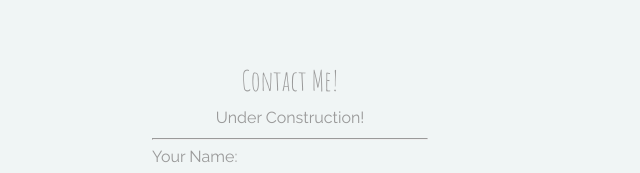
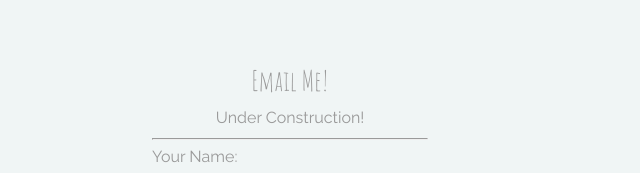
Before and after one commit to laurenewright/Final-Project, a plain HTML site: page contact.html in a window 1280 px wide. Shown: the part 122-295 px from the top of the page, 632-1272 px from the left. Drawn offline with Linux system fonts and the light colour scheme.

Commit message:
Changed Contact Me to Email Me on contact page.

```diff
--- a/contact.html
+++ b/contact.html
@@ -38,7 +38,7 @@
       </section>
       <section id="secondary">
       <div id="form">
-          <h3>Contact Me!</h3>
+          <h3>Email Me!</h3>
           <p>Under Construction!</p>
           <hr>
           <div>
```
